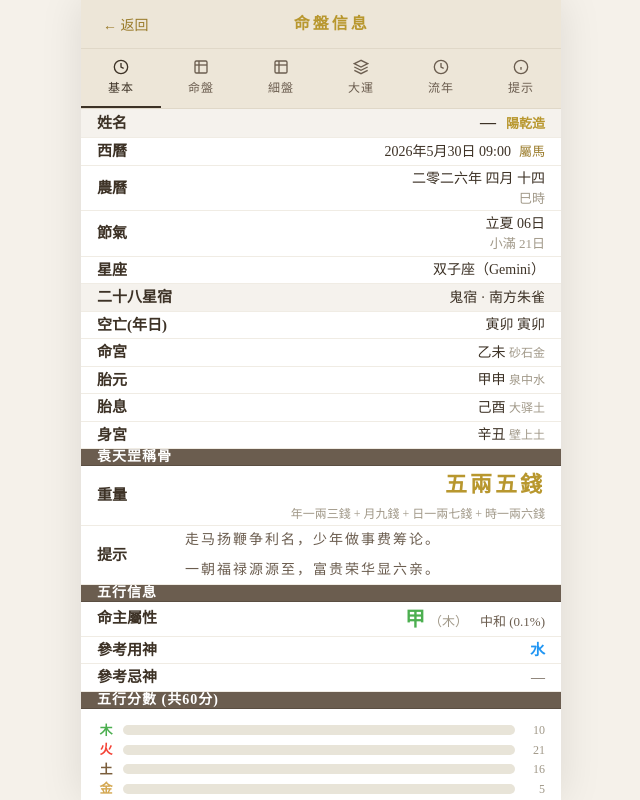
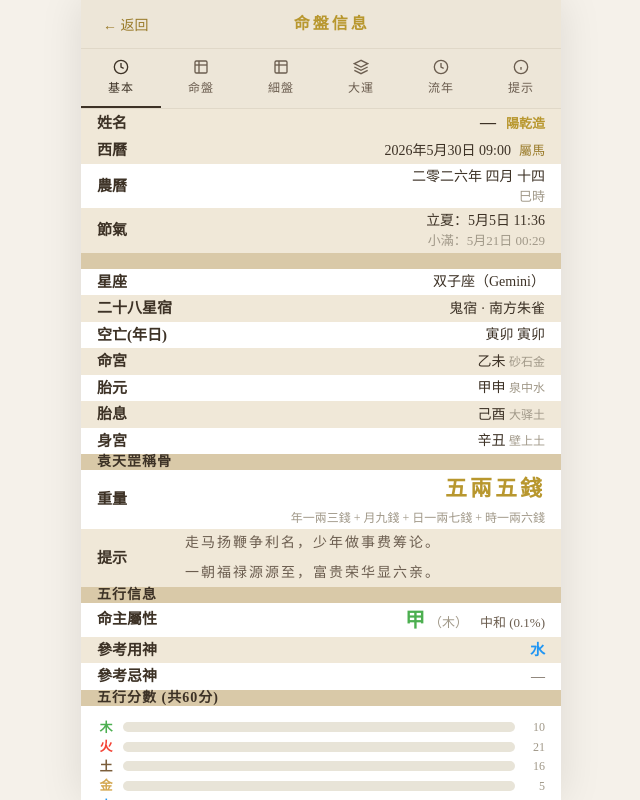
Before and after one commit to juguangbazi/juguangbazi, a website: page index.html in a window 1280 px wide. Both pictures are taken after a click on the element "計算命盤". Shown: the whole page, without its empty margins (319-959 px from the left). Drawn offline with Linux system fonts and the light colour scheme.

Commit message:
节气精确时间、基本页交替色、称骨样式优化、缩进调整、小运引擎ceil

```diff
--- a/css/style.css
+++ b/css/style.css
@@ -140,7 +140,7 @@ body {
 }
 
 .input-row.row-gray {
-  background: #f5f2ed;
+  background: #f0e8d8;
 }
 
 .input-label {
@@ -1741,14 +1741,14 @@ body {
   display: flex;
   align-items: center;
   padding: 2px 16px;
-  border-bottom: 1px solid #f0ece4;
+  border-bottom: none;
   background: #ffffff;
   min-height: 24px;
   gap: 8px;
 }
 
 .basic-info-row.row-gray {
-  background: #f5f2ed;
+  background: #f0e8d8;
 }
 
 .basic-info-row.row-bar {
@@ -1782,13 +1782,13 @@ body {
 /* Section 标题行 */
 .basic-section-title {
   padding: 1px 16px;
-  background: #6b5d4f;
-  color: #ffffff;
+  background: #d9c9a8;
+  color: var(--text-primary);
   font-size: 14px;
   font-weight: bold;
   letter-spacing: 1px;
   line-height: 1;
-  border-bottom: 1px solid #5a4e42;
+  border-bottom: none;
 }
 
 /* --- 值样式 --- */
@@ -2139,8 +2139,8 @@ body {
   font-size: 12px;
   color: var(--text-secondary);
   line-height: 1.8;
-  padding: 3px 0 3px 5em;
-  text-indent: -5em;
+  padding: 3px 0 3px 4em;
+  text-indent: -4em;
 }
 
 .chart-hint-indent-yongshen {
--- a/js/app.js
+++ b/js/app.js
@@ -954,6 +954,8 @@ function renderTabBasic(result) {
   // Row: 節氣
   rows.push(rowNormal('節氣', getJieQiDetail(bi.year, bi.month, bi.day)));
 
+  // 分隔栏
+  rows.push(rowSection('&nbsp;'));
   // Row: 星座
   rows.push(rowNormal('星座', zodiacSign + '（' + zodiacEn + '）'));
 
@@ -977,7 +979,7 @@ function renderTabBasic(result) {
   rows.push(rowNormal('重量', '<span class="bval-chenggu-total">' + formatChengGuWeight(cg.total) + '</span><div class="bval-chenggu-detail">' + weightDetail + '</div>'));
   if (cg.poem) {
     var poemLines = formatPoem(cg.poem);
-    rows.push(rowNormal('提示', '<div class="bval-poem">' + poemLines + '</div>'));
+    rows.push(rowNormal('提示', '<div class="bval-poem">' + poemLines + '</div>', true));
   }
 
   // --- 五行信息 section ---
@@ -1003,10 +1005,22 @@ function renderTabBasic(result) {
   }).join('');
   rows.push(rowNormal('', barHtml, false, true));
 
-  // 渲染
+  // 渲染（自动交替白/米色）
   var html = '';
+  var rowIdx = 0;
   rows.forEach(function(r, i) {
+    // 跳过section标题行，不计入交替
+    if (r.indexOf('basic-section-title') >= 0) {
+      html += r;
+      rowIdx = 0;
+      return;
+    }
+    // 交替白/米色
+    if (rowIdx % 2 === 1 && r.indexOf('row-gray') < 0) {
+      r = r.replace('basic-info-row', 'basic-info-row row-gray');
+    }
     html += r;
+    rowIdx++;
   });
   document.getElementById('basic-rows').innerHTML = html;
 }
@@ -1077,18 +1091,27 @@ function getXiuDirection(xiu) {
 }
 
 function getJieQiDetail(year, month, day) {
-  // 返回当月两个节气及大致时间
   var jieNames = ['小寒','立春','驚蟄','清明','立夏','芒種','小暑','立秋','白露','寒露','立冬','大雪'];
   var qiNames = ['大寒','雨水','春分','穀雨','小滿','夏至','大暑','處暑','秋分','霜降','小雪','冬至'];
+  var idx = month - 1;
+  // 使用引擎精确计算节气时间
+  if (BaziEngine && BaziEngine.calcJieQiDate) {
+    try {
+      var jieIdx = idx * 2;       // 0=小寒,2=立春,4=惊蛰...
+      var qiIdx = jieIdx + 1;      // 1=大寒,3=雨水,5=春分...
+      var jieDate = BaziEngine.calcJieQiDate(year, jieIdx);
+      var qiDate = BaziEngine.calcJieQiDate(year, qiIdx);
+      var pad2 = function(n) { return n < 10 ? '0' + n : '' + n; };
+      var fmtTime = function(d) {
+        return d.getMonth() + 1 + '月' + d.getDate() + '日 ' + pad2(d.getHours()) + ':' + pad2(d.getMinutes());
+      };
+      return '<div>' + jieNames[idx] + '：' + fmtTime(jieDate) + '</div><div style="color:var(--text-dim);font-size:13px;">' + qiNames[idx] + '：' + fmtTime(qiDate) + '</div>';
+    } catch(e) {}
+  }
+  // fallback: 近似日期
   var jieDays = [5,4,6,5,6,6,7,7,8,8,7,7];
   var qiDays = [20,19,21,20,21,21,23,23,23,24,22,22];
-  var idx = month - 1;
-  var jd = jieDays[idx];
-  var qd = qiDays[idx];
-  // 简单判断当前日期在节和气之间
-  var currentJie = jieNames[idx] + ' ' + padNum(jd) + '日';
-  var currentQi = qiNames[idx] + ' ' + padNum(qd) + '日';
-  return '<div>' + currentJie + '</div><div style="color:var(--text-dim);font-size:13px;">' + currentQi + '</div>';
+  return '<div>' + jieNames[idx] + ' ' + padNum(jieDays[idx]) + '日</div><div style="color:var(--text-dim);font-size:13px;">' + qiNames[idx] + ' ' + padNum(qiDays[idx]) + '日</div>';
 }
 
 function padNum(n) {
@@ -1787,15 +1810,15 @@ function renderDaYunLiuNian(opts) {
   var qiYunCeil = Math.ceil(opts.qiYunAge || (DY.length > 0 ? DY[0].startAge : 3));
   h += '<div class="xipan-scroll-row"><table class="xipan-dy-table xipan-dy-full"><thead><tr><th></th>';
   // 小运列头（起运前岁数）
-  var xyHeader = qiYunCeil <= 1 ? '1歲' : '1-' + (qiYunCeil - 1) + '歲';
+  var xyHeader = qiYunCeil <= 1 ? '1歲' : '1-' + qiYunCeil + '歲';
   h += '<th class="' + (isXiaoYunMode ? ' xipan-dy-sel' : '') + '">' + xyHeader + '</th>';
   // 大运列头
   for (var i = 0; i < DY.length; i++) {
     var d = DY[i];
     var curDY = !isXiaoYunMode && cur >= d.startYear && cur <= d.endYear;
     var sel = !isXiaoYunMode && i === selDY;
-	    var dyAge = qiYunCeil + i * 10;
-    var dyYear = (opts.birthYear || d.startYear) + dyAge - 1;
+	    var dyAge = qiYunCeil + i * 10 + 1;
+    var dyYear = d.startYear + 1;
     h += '<th class="' + (curDY ? ' xipan-dy-cur' : '') + (sel ? ' xipan-dy-sel' : '') + '">' + dyAge + '歲<br>' + dyYear + '</th>';
   }
   h += '</tr></thead><tbody>';
--- a/js/bazi-engine.js
+++ b/js/bazi-engine.js
@@ -880,7 +880,7 @@ function calcDaYun(fourPillars, gender, birthDate) {
     const zhi = DI_ZHI[zhiIdx];
     const ganZhi = gan + zhi;
 
-    const startAge = Math.floor(qiYunAge) + (i - 1) * 10;
+    const startAge = Math.ceil(qiYunAge) + (i - 1) * 10;
     const endAge = startAge + 9;
     const startYear = birthYear + startAge;
     const endYear = birthYear + endAge;
@@ -902,7 +902,7 @@ function calcDaYun(fourPillars, gender, birthDate) {
   return {
     direction: isShun ? '顺行' : '逆行',
     qiYunAge: Math.round(qiYunAge * 10) / 10,
-    qiYunYear: birthYear + Math.floor(qiYunAge),
+    qiYunYear: birthYear + Math.ceil(qiYunAge),
     jieInfo,
     daYunList
   };
@@ -943,7 +943,7 @@ function calcXiaoYun(fourPillars, gender, birthDate, qiYunAge) {
   const step = isShun ? 1 : -1;
 
   const xiaoYunList = [];
-  const maxAge = Math.floor(qiYunAge);
+  const maxAge = Math.ceil(qiYunAge);
   const birthYear = birthDate.getFullYear();
 
   for (let age = 1; age <= maxAge; age++) {
@@ -3514,6 +3514,7 @@ return {
   analyzeLiuNian: analyzeLiuNian,
   calcLiuYue: calcLiuYue,
   solarToLunar: solarToLunar,
+  calcJieQiDate: calcJieQiDate,
   searchByPillars: searchByPillars,
   _constants: {
     GAN_WU_XING: GAN_WU_XING,
```
